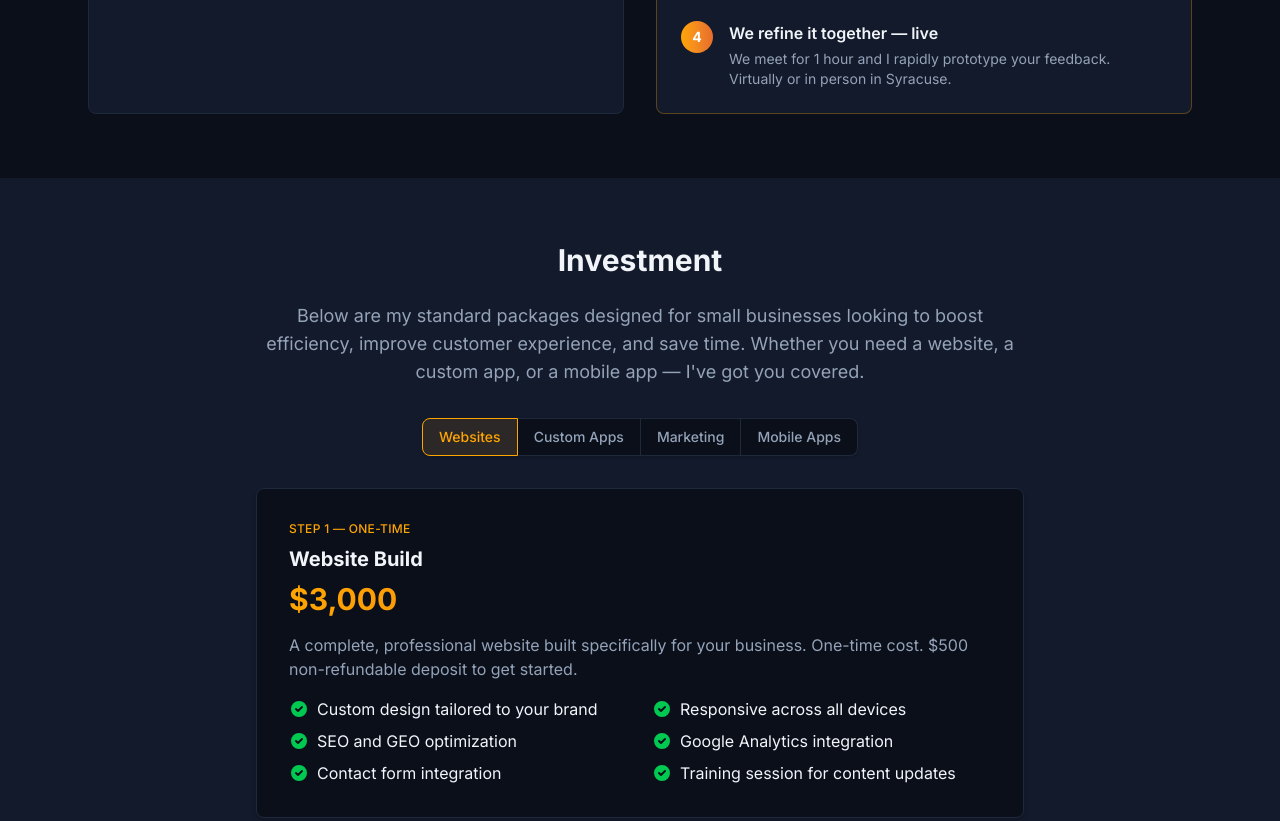
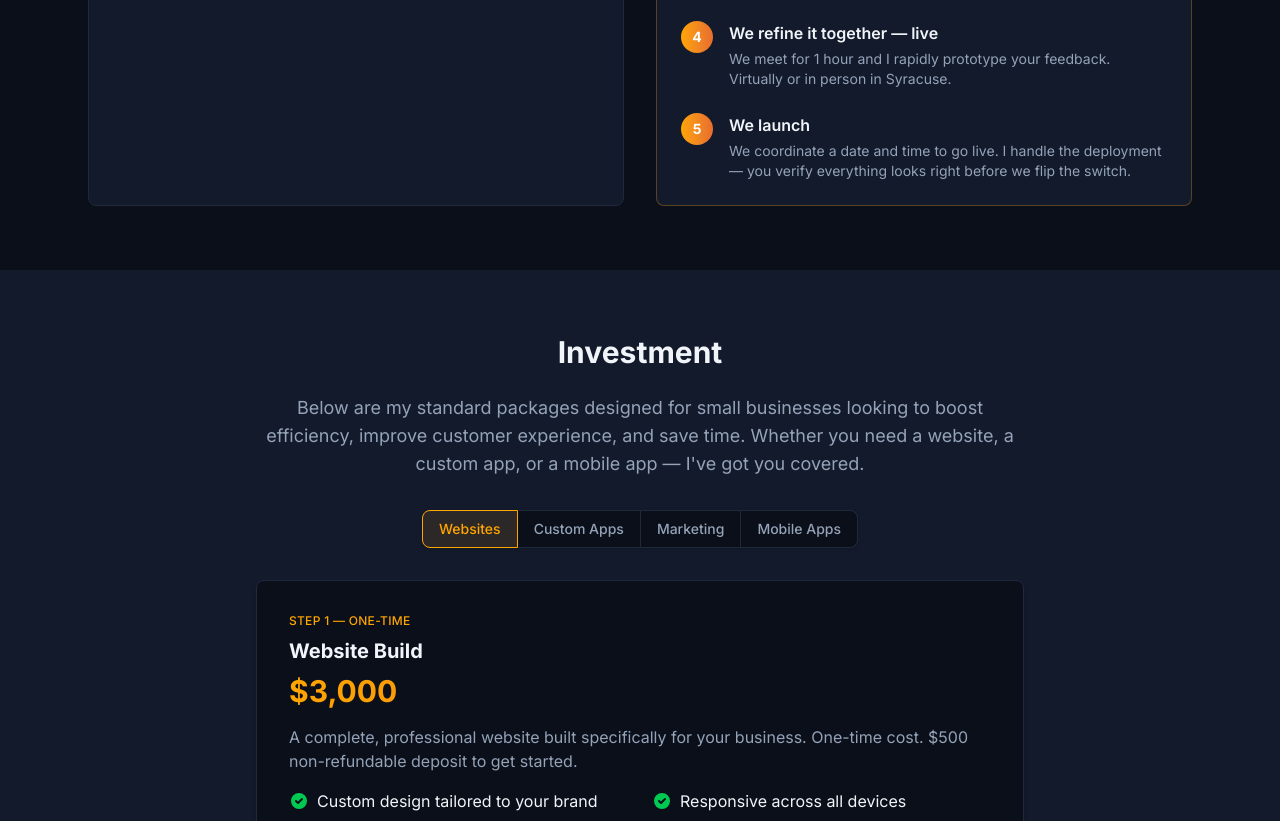
Before and after one commit to JessePeplinski/peptech.dev, an Astro site: page / in a window 1280 px wide. Shown: the part 2059-2880 px from the top of the page. Built offline with nearby package versions, Linux system fonts and the light colour scheme; Astro itself is replaced by a stand-in of ours.

Commit message:
Add launch step to How I Work and stepper review
Co-Authored-By: Claude Opus 4.6 (1M context) <noreply@anthropic.com>

```diff
--- a/src/components/GetStartedStepper.astro
+++ b/src/components/GetStartedStepper.astro
@@ -227,6 +227,10 @@
             <div class="flex items-start gap-3">
               <span class="flex-shrink-0 w-6 h-6 rounded-full bg-[var(--color-brand-orange)]/10 text-[var(--color-brand-orange)] flex items-center justify-center text-xs font-bold">4</span>
               <p class="text-sm text-[var(--color-text-secondary)]">We meet for <strong class="text-[var(--color-text-primary)]">1 hour</strong> and I prototype your feedback — virtually or in person in Syracuse.</p>
+            </div>
+            <div class="flex items-start gap-3">
+              <span class="flex-shrink-0 w-6 h-6 rounded-full bg-[var(--color-brand-orange)]/10 text-[var(--color-brand-orange)] flex items-center justify-center text-xs font-bold">5</span>
+              <p class="text-sm text-[var(--color-text-secondary)]">We coordinate a <strong class="text-[var(--color-text-primary)]">launch date</strong>. I handle the deployment — you verify everything before we go live.</p>
             </div>
           </div>
         </div>
--- a/src/components/HowIWorkSection.astro
+++ b/src/components/HowIWorkSection.astro
@@ -86,6 +86,13 @@
               <p class="text-sm text-[var(--color-text-secondary)]">We meet for 1 hour and I rapidly prototype your feedback. Virtually or in person in Syracuse.</p>
             </div>
           </div>
+          <div class="flex items-start gap-4">
+            <div class="flex-shrink-0 w-8 h-8 rounded-full bg-gradient-to-r from-[var(--color-brand-orange)] to-[var(--color-brand-burnt)] text-white flex items-center justify-center text-sm font-bold">5</div>
+            <div>
+              <p class="font-semibold mb-1">We launch</p>
+              <p class="text-sm text-[var(--color-text-secondary)]">We coordinate a date and time to go live. I handle the deployment — you verify everything looks right before we flip the switch.</p>
+            </div>
+          </div>
         </div>
       </div>
     </div>
```
